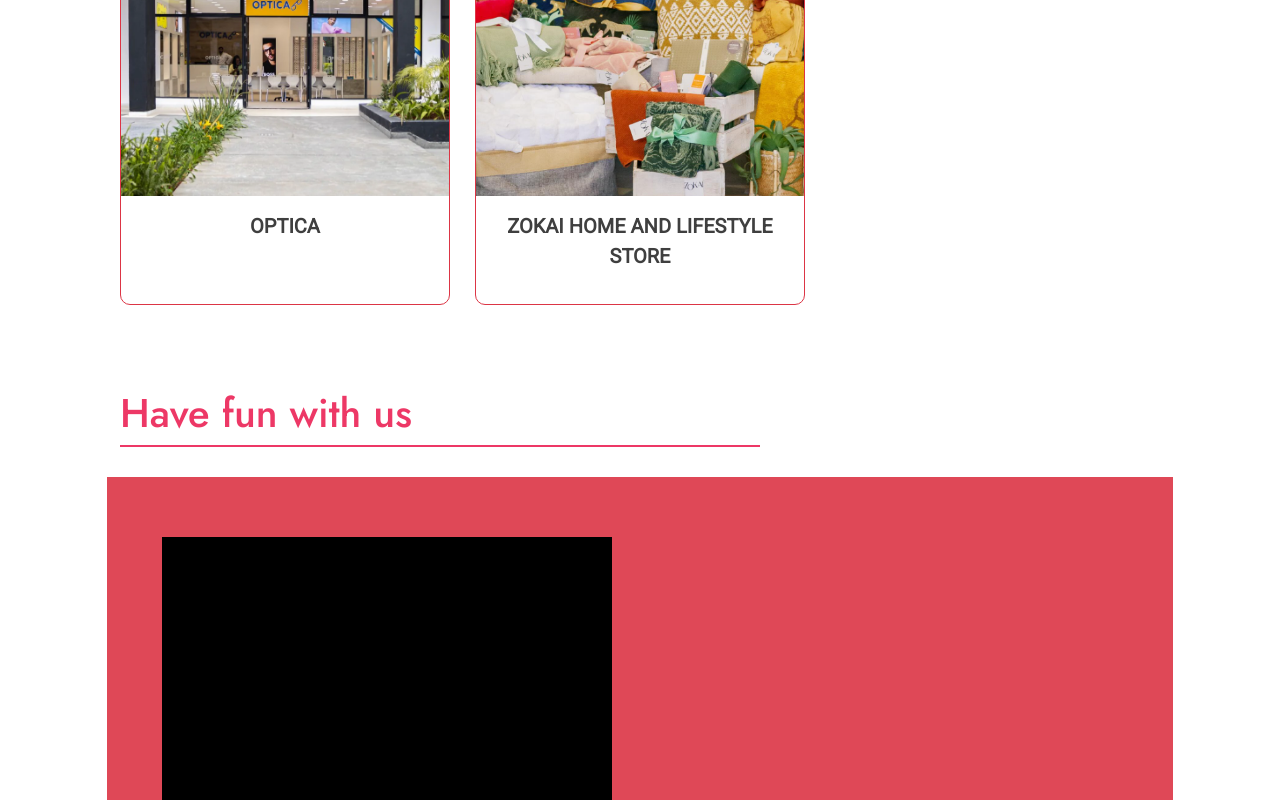
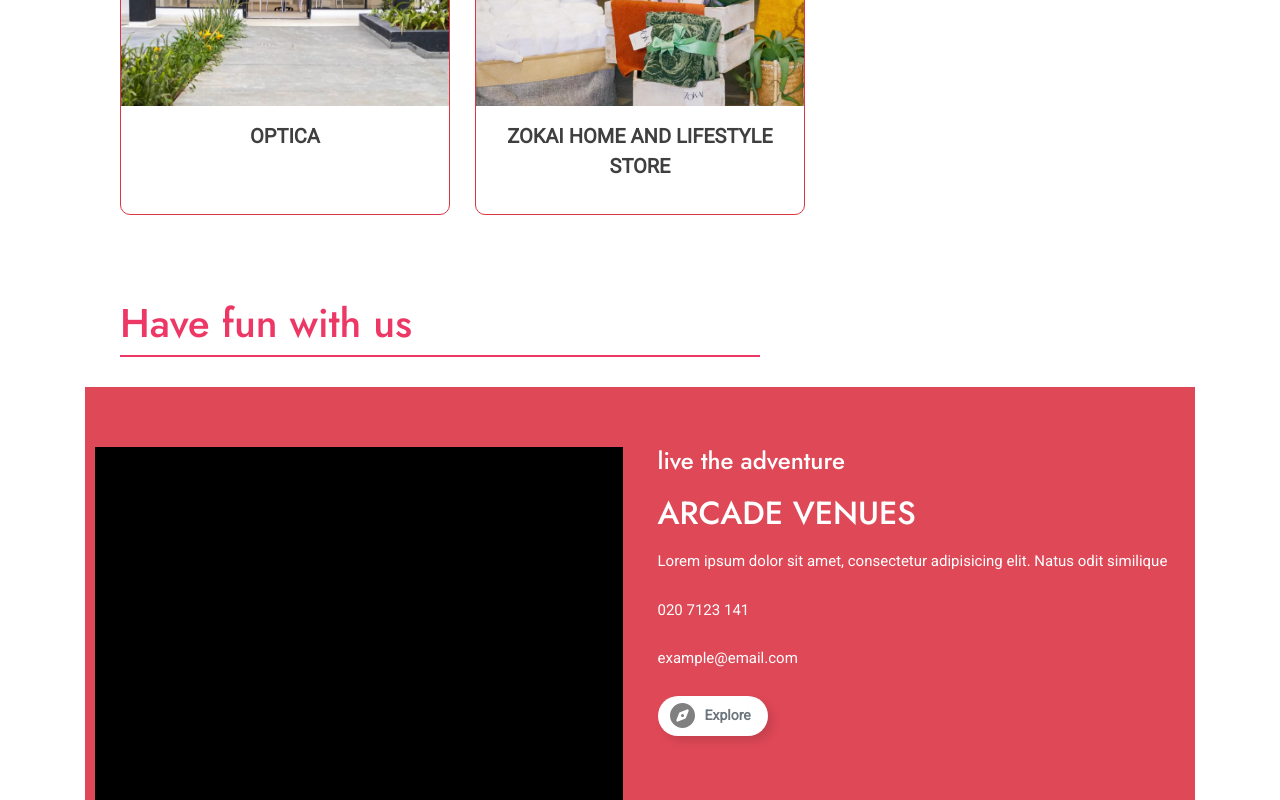
Before and after one commit to DennisKainga/OSA, a plain HTML site: page index.html in a window 1280 px wide. Shown: the part 2000-2800 px from the top of the page. Drawn offline with nearby package versions, Linux system fonts and the light colour scheme.

Commit message:
new commit 4

```diff
--- a/css/nav-modification.css
+++ b/css/nav-modification.css
@@ -485,12 +485,13 @@ nav{
 .fun-card{
     position: relative;
     /* background-color: var(--bs-red); */
-    width: fit-content;
-    max-width: calc(100% - 50px);
+    width: 100%;
     margin: auto;
-    padding: 20px 55px;
+    max-width: 1110px;
+    padding: 20px 10px;
     padding-top: 60px;
-    display: flex;
+    display: grid;
+    grid-template-columns: repeat(2, 1fr);
     flex-wrap: wrap;
     gap: 35px;
     background-image: url("../img/langata/18.HEIC") ;
@@ -500,7 +501,7 @@ nav{
     .fc-left{
         position: relative;
         z-index: 2;
-        width: 450px;
+        /* width: 450px; */
         height: 400px;
         background-color: black;
     }
@@ -510,8 +511,10 @@ nav{
         z-index: 2;
         /* contain: inline-size; */
         display: flex;
-            flex-direction: column;
-            gap: 10px;
+        flex-direction: column;
+        gap: 10px;
+        /* width: 450px; */
+        text-wrap: wrap;
 
     }
     p, h2, h4{
@@ -641,6 +644,7 @@ nav{
         min-width: 100%;
         padding: 20px 0px;
         padding-top: 60px;
+        grid-template-columns: repeat(1, 1fr);
         margin: 0;
         .fc-left{
             width: 100%;
--- a/index.html
+++ b/index.html
@@ -217,7 +217,7 @@
         <!-- Navbar & Hero End -->
 
         <div class="mx-auto text-center section-top" style="max-width: 900px;">
-            <img src="./img/logo.png" class="section-img px-3" />
+            <!-- <img src="./img/logo.png" class="section-img px-3" /> -->
             <p class=" section-title">Our stores</p>
 
         </div>
```
